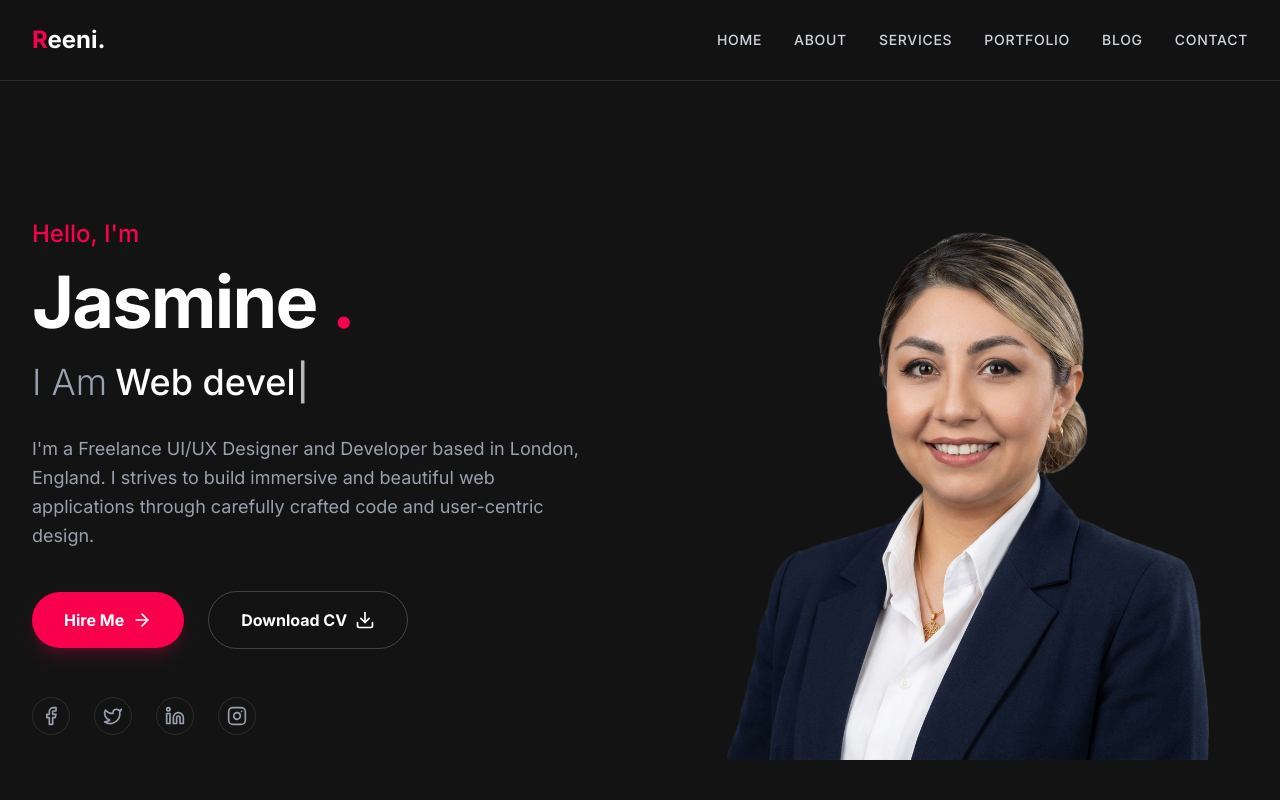
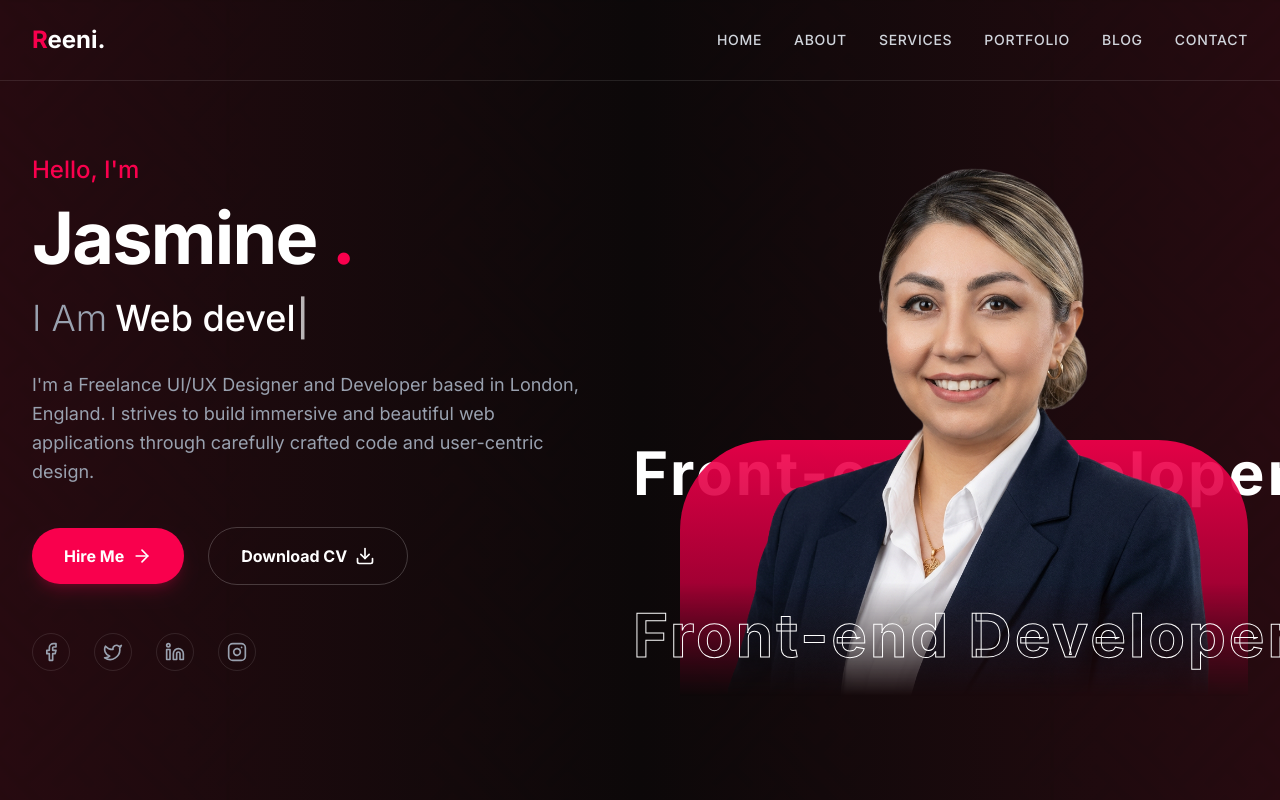
Before and after one commit to yasaman-ranjbar/my-resume, a Next.js app: page / in a window 1280 px wide. Shown: the top 800 px of the page. Built offline with nearby package versions, Linux system fonts and the light colour scheme.

Commit message:
feat: implement initial header and hero components with global styles and assets.

```diff
--- a/src/app/globals.css
+++ b/src/app/globals.css
@@ -42,3 +42,17 @@ body {
 html {
   scroll-behavior: smooth;
 }
+
+/* Custom Animations */
+@keyframes float {
+  0%, 100% { transform: translateY(0); }
+  50% { transform: translateY(-20px); }
+}
+
+.animate-float {
+  animation: float 6s ease-in-out infinite;
+}
+
+.animate-float-reverse {
+  animation: float 6s ease-in-out infinite reverse;
+}
--- a/src/components/Header.tsx
+++ b/src/components/Header.tsx
@@ -1,13 +1,35 @@
+"use client";
+
 import Link from "next/link";
 import { Menu } from "lucide-react";
+import { useEffect, useState } from "react";
+import clsx from 'clsx'
 
 export default function Header() {
+
+
+  const [isscrolled, setIsScrolled] = useState(false);
+
+  useEffect(() => {
+    const handleScroll = () => {
+      if (window.scrollY > 0) {
+        setIsScrolled(true);
+      } else {
+        setIsScrolled(false);
+      }
+    };
+    window.addEventListener('scroll', handleScroll);
+    return () => {
+      window.removeEventListener('scroll', handleScroll);
+    };
+  }, []);
+
   return (
-    <header className="fixed top-0 left-0 right-0 z-50 bg-[#131313]/90 backdrop-blur-sm border-b border-white/10">
+    <header className={clsx('fixed top-0 left-0 right-0 z-50 bg-transparent border-b border-white/10', isscrolled && 'backdrop-blur-3xl')}>
       <div className="max-w-7xl mx-auto px-4 sm:px-6 lg:px-8">
         <div className="flex items-center justify-between h-20">
           {/* Logo */}
-          <div className="flex-shrink-0">
+          <div className="shrink-0">
             <Link href="/" className="text-2xl font-bold text-white">
               <span className="text-[#F9004D]">R</span>eeni.
             </Link>
--- a/src/components/Hero.tsx
+++ b/src/components/Hero.tsx
@@ -7,7 +7,11 @@ import Typewriter from 'typewriter-effect';
 
 export default function Hero() {
   return (
-    <section id="home" className="relative pt-32 pb-20 lg:pt-48 lg:pb-32 overflow-hidden">
+    <div className="relative">
+      <div className="absolute w-full h-full bg-linear-to-l from-[#280A10] via-[#0C0809] to-[#280A10] z-10 mix-blend-multiply"></div>
+      <section id="home"
+        style={{ backgroundImage: 'url(/images/bg.png)', backgroundSize: 'contain', backgroundPosition: 'center' }}
+        className="relative pt-14 pb-20 lg:pt-32 lg:pb-32 overflow-hidden bg-linear-to-l from-[#280A10] via-[#0C0809] to-[#280A10]">
         <div className="max-w-7xl mx-auto px-4 sm:px-6 lg:px-8">
           <div className="flex flex-col lg:flex-row items-center gap-12 lg:gap-20">
             {/* Text Content */}
@@ -67,22 +71,40 @@ export default function Hero() {
               </div>
             </div>
 
-          {/* Image */}
+            {/* Image Area */}
             <div className="relative flex-1 w-full max-w-lg lg:max-w-xl">
+              {/* Back Text - Solid White - Floats Normal */}
+              <div className="absolute bottom-48 left-1/2 -translate-x-1/2 w-full flex justify-center z-10 animate-float pointer-events-none">
+                <span className="text-6xl lg:text-6xl font-bold text-white tracking-wider whitespace-nowrap opacity-20 lg:opacity-100">
+                  Front-end Developer
+                </span>
+              </div>
+
+              {/* Image and Shape with Mask */}
+              <div className="relative w-full z-10" style={{ maskImage: 'linear-gradient(to bottom, black 80%, transparent 100%)', WebkitMaskImage: 'linear-gradient(to bottom, black 80%, transparent 100%)' }}>
+                {/* Background Shape */}
+                <div className="absolute bottom-0 left-1/2 -translate-x-1/2 w-full h-[45%] bg-linear-to-b from-[#F9004D] to-[#800028] rounded-tr-[90px]  rounded-tl-[90px] -z-20 opacity-90"></div>
 
                 <Image
                   src="/images/hero-image.png"
                   alt="Profile"
                   width={1500}
                   height={500}
-                className="object-cover"
+                  className="object-cover relative z-10"
                   priority
                 />
-            {/* Decorative Circle */}
-            <div className="absolute -z-10 top-10 -right-10 w-full h-full rounded-full border-2 border-[#F9004D]/20 animate-pulse"></div>
+              </div>
+
+              {/* Front Text - Outlined - Floats Reverse */}
+              <div className="absolute bottom-0 left-1/2 -translate-x-1/2 -translate-y-1/2 w-full z-20 flex items-center justify-center pointer-events-none animate-float-reverse">
+                <span className="text-6xl lg:text-6xl font-bold text-transparent tracking-wider whitespace-nowrap"
+                  style={{ WebkitTextStroke: '1px rgba(255, 255, 255, 1)' }}>
+                  Front-end Developer
+                </span>
               </div>
             </div>
           </div>
-    </section>
+        </div>
+      </section></div>
   );
 }
```
Also changed, not shown: public/images/bg.png (added). Lines whose indentation alone changed are shown as unchanged.
